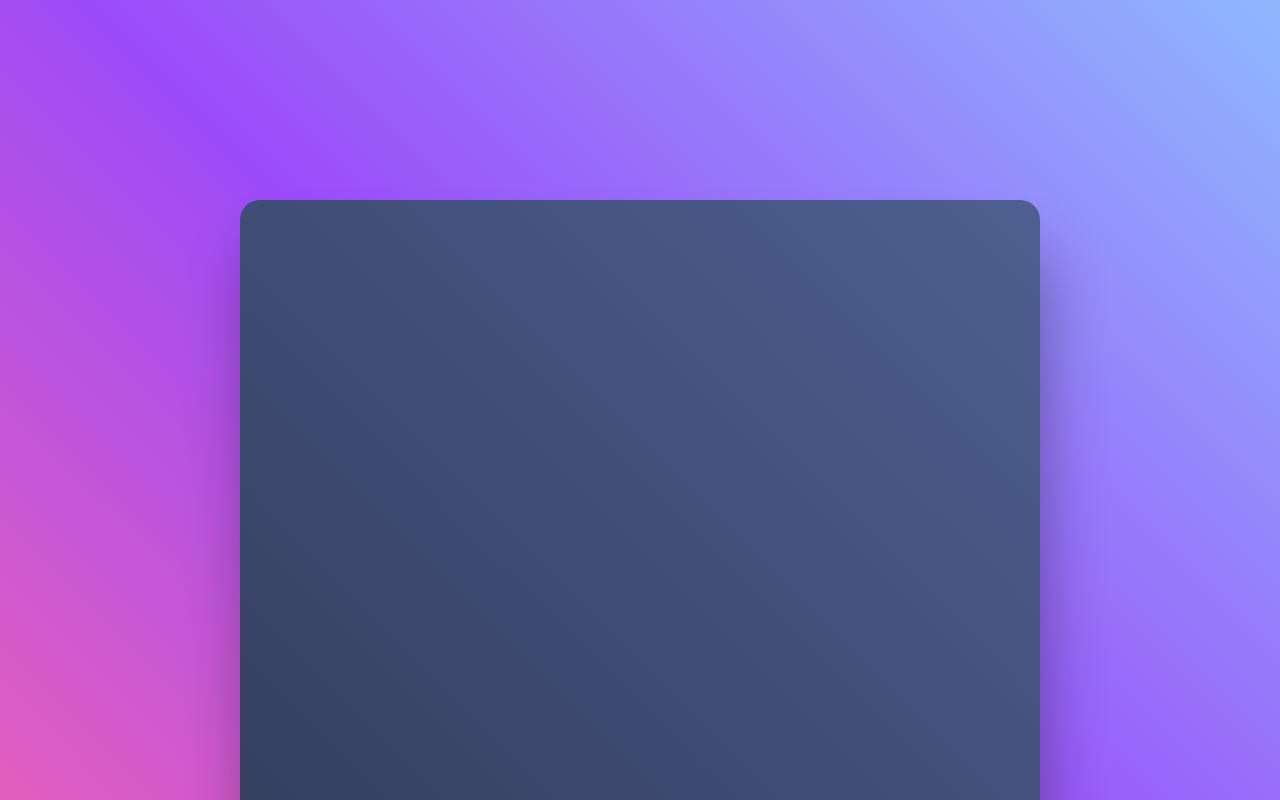
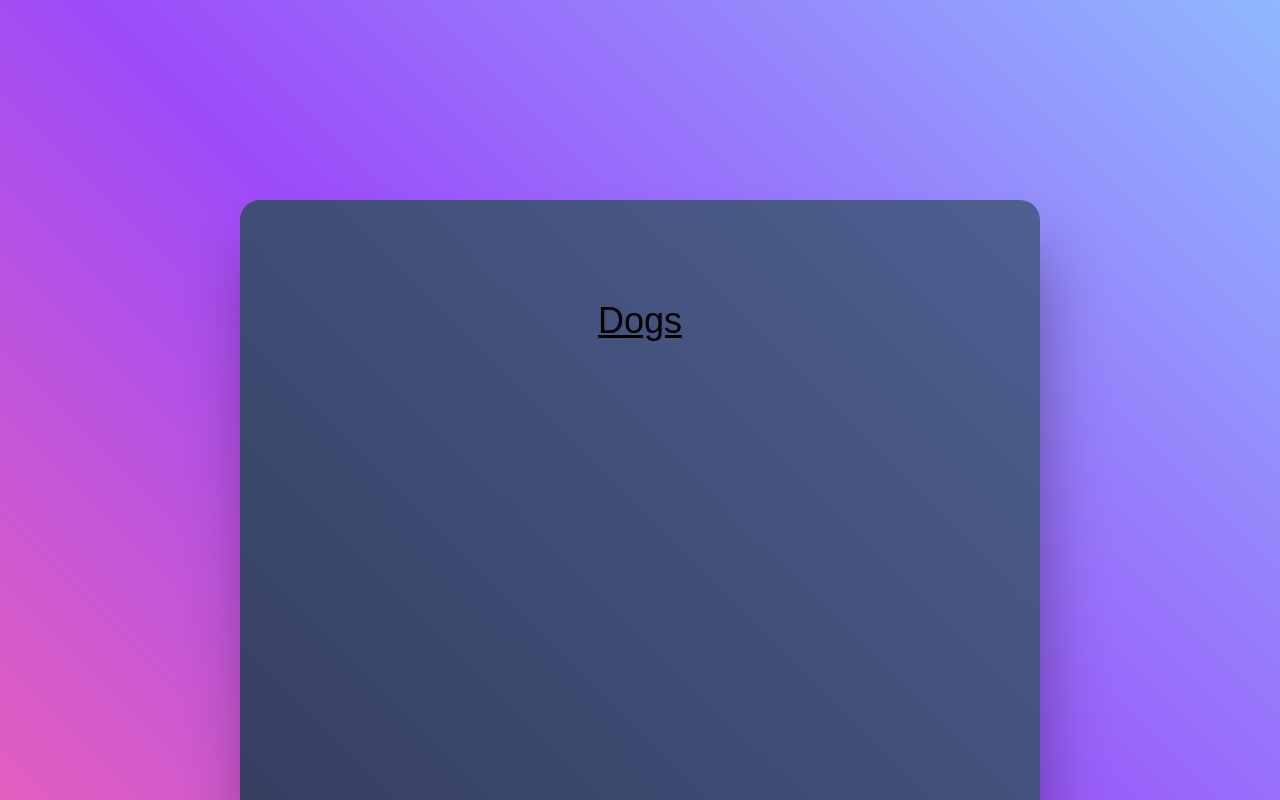
Before and after one commit to nilysen/hiccup, a plain HTML site: page index.html in a window 1280 px wide. Shown: the top 800 px of the page. Drawn offline with Linux system fonts and the light colour scheme.

Commit message:
Add dogs link

```diff
--- a/index.html
+++ b/index.html
@@ -7,26 +7,33 @@
     <title>Nily's awesome page</title>
     <style>
         body {
-            background: linear-gradient(45deg, #fb65aa,#9c4bf9,#8fb8fe);
+            background: linear-gradient(45deg, #fb65aa, #9c4bf9, #8fb8fe);
             color: white;
         }
 
         .panel {
             width: 600px;
             height: 500px;
-                    background:linear-gradient(45deg, #333d5d, #4e5f91);
+            background: linear-gradient(45deg, #333d5d, #4e5f91);
             padding: 100px;
             margin: 200px auto;
             border-radius: 20px;
-                    box-shadow:  6px 52px 60px rgba(0 ,0, 0, 0.3);
+            box-shadow: 6px 52px 60px rgba(0, 0, 0, 0.3);
         }
 
+        a {
+            color: black;
+            display: block;
+            text-align: center;
+            font-size: 36px;
+            font-family: Arial, Helvetica, sans-serif;
+        }
     </style>
 </head>
 
 <body>
     <div class="panel">
-
+        <a href="dogs.html"> Dogs </a>
     </div>
 </body>
 
```
Lines whose indentation alone changed are shown as unchanged.
